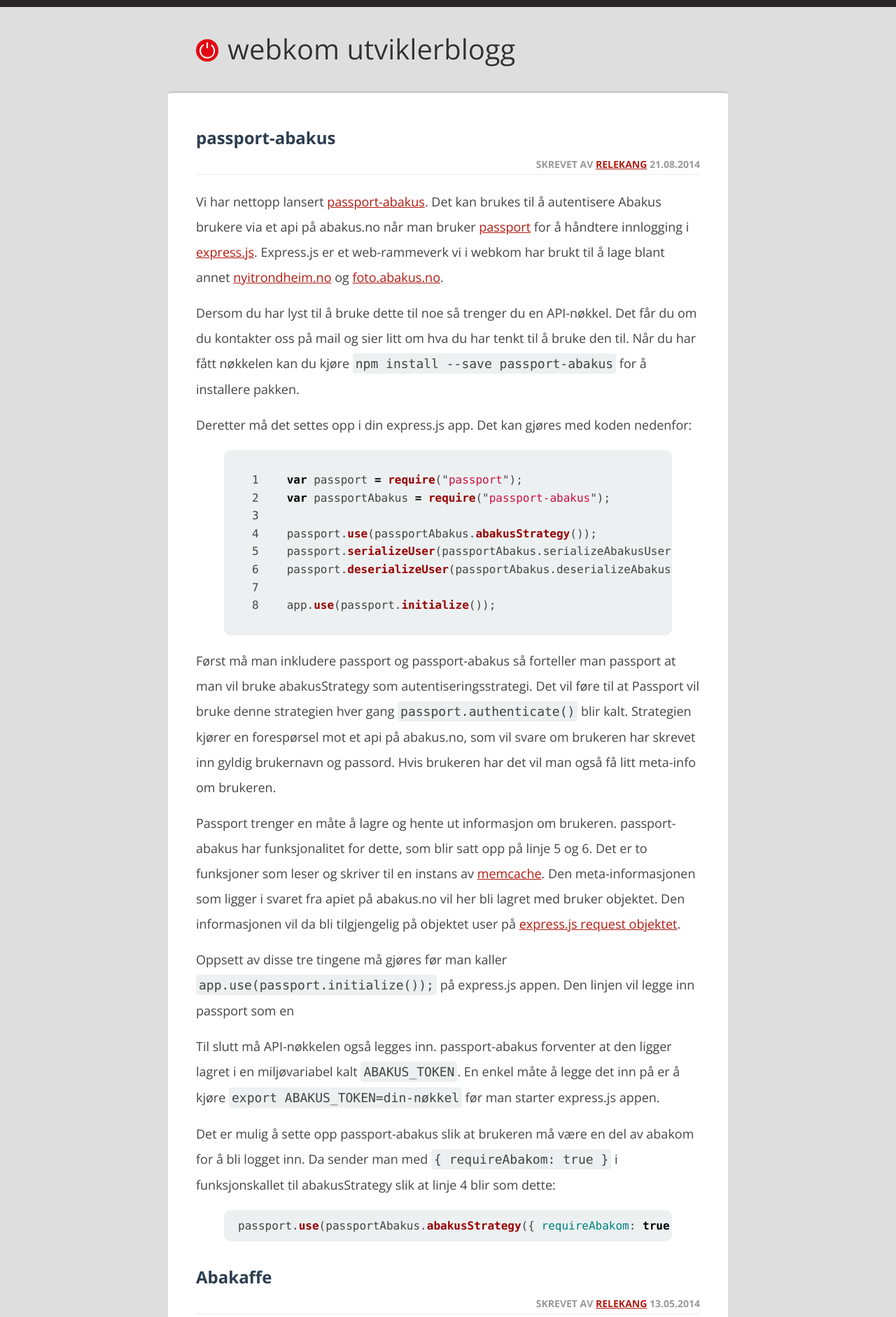
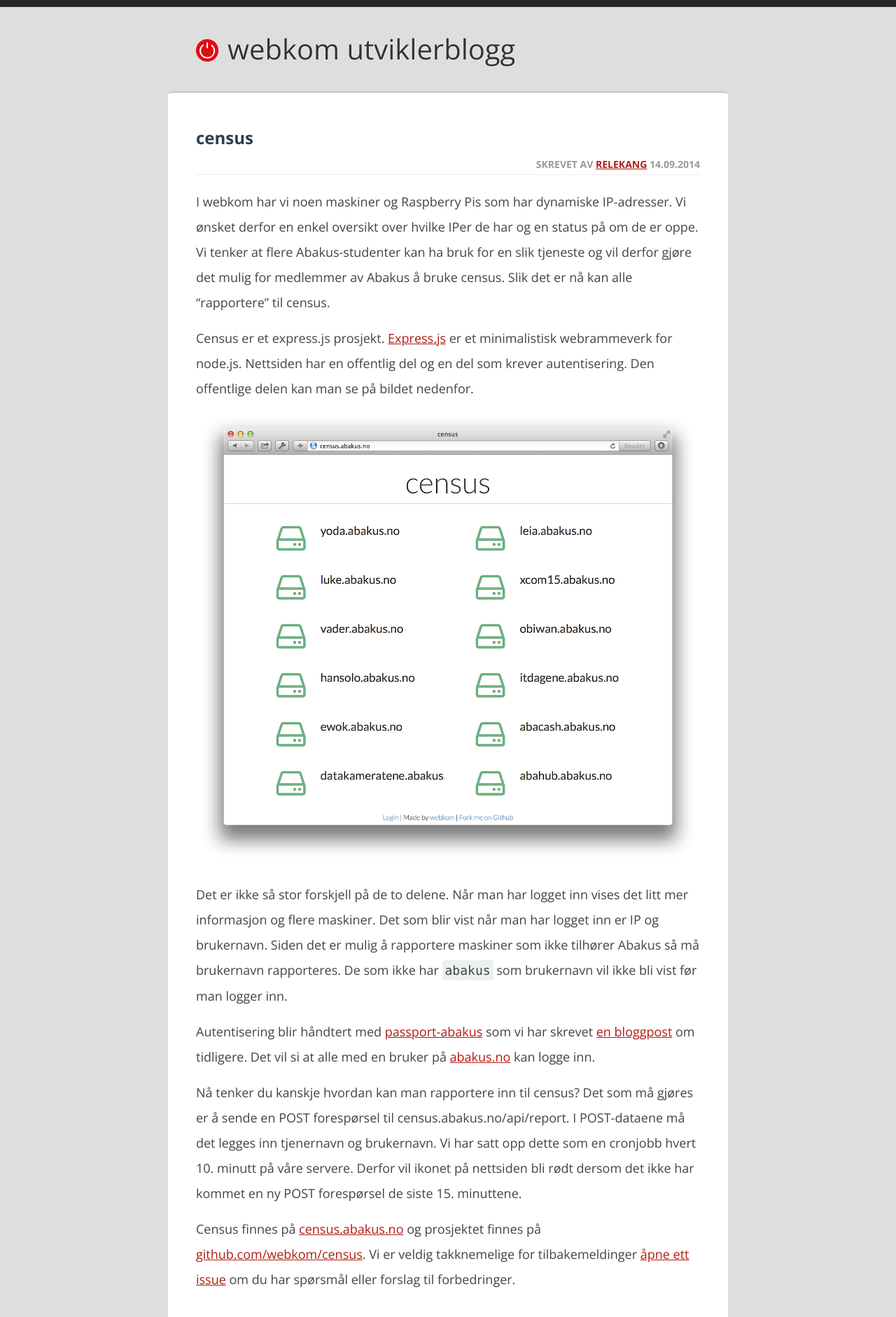
Before and after one commit to webkom/webkom.github.io, a Jekyll site: the page built from index.html, in a window 1280 px wide. Shown: the top 1882 px of the page at 70% size. Built offline with Jekyll 4.4.1, drawn with Linux system fonts in a browser that asks for light colours.

Commit message:
add post about census

```diff
--- /dev/null
+++ b/_posts/2014-09-14-census.md
@@ -0,0 +1,38 @@
+---
+layout: post
+title: census
+author: relekang
+
+---
+
+I webkom har vi noen maskiner og Raspberry Pis som har dynamiske IP-adresser.
+Vi ønsket derfor en enkel oversikt over hvilke IPer de har og en status på om de
+er oppe. Vi tenker at flere Abakus-studenter kan ha bruk for en slik tjeneste
+og vil derfor gjøre det mulig for medlemmer av Abakus å bruke census. Slik det er
+nå kan alle "rapportere" til census.
+
+Census er et express.js prosjekt. [Express.js](http://expressjs.com/) er
+et minimalistisk webrammeverk for node.js. Nettsiden har en offentlig del og en
+del som krever autentisering. Den offentlige delen kan man se på bildet
+nedenfor.
+
+![Census slik det ser ut når man ikke er logget inn](/images/posts/2014-09-07-census-screenshot.png)
+
+Det er ikke så stor forskjell på de to delene. Når man har logget inn vises det
+litt mer informasjon og flere maskiner. Det som blir vist når man har logget inn
+er IP og brukernavn. Siden det er mulig å rapportere maskiner som ikke tilhører
+Abakus så må brukernavn rapporteres. De som ikke har `abakus` som brukernavn
+vil ikke bli vist før man logger inn.
+
+Autentisering blir håndtert med [passport-abakus](https://github.com/webkom/passport-abakus)
+som vi har skrevet [en bloggpost](http://webkom.abakus.no/passport-abakus/) om
+tidligere. Det vil si at alle med en bruker på [abakus.no](http://abakus.no)
+kan logge inn.
+
+Nå tenker du kanskje hvordan kan man rapportere inn til census? Det som må
+gjøres er å sende en POST forespørsel til census.abakus.no/api/report. I
+POST-dataene må det legges inn tjenernavn og brukernavn. Vi har satt opp dette
+som en cronjobb hvert 10. minutt på våre servere. Derfor vil ikonet på nettsiden bli rødt dersom
+det ikke har kommet en ny POST forespørsel de siste 15. minuttene.
+
+Census finnes på [census.abakus.no](http://census.abakus.no) og prosjektet finnes på [github.com/webkom/census](https://github.com/webkom/census). Vi er veldig takknemelige for tilbakemeldinger [åpne ett issue](https://github.com/webkom/census/issues/new) om du har spørsmål eller forslag til forbedringer.
--- a/css/style.css
+++ b/css/style.css
@@ -121,6 +121,9 @@
   border-radius: 5px;
   border-top: 3px solid #ccc;
 }
+body > section img {
+  max-width: 100%;
+}
 footer {
   font-size: 14px;
   padding: 20px 40px;
--- a/css/style.styl
+++ b/css/style.styl
@@ -33,6 +33,9 @@
     padding 40px
     border-radius 5px
     border-top 3px solid #ccc
+
+    img
+      max-width: 100%
 
 footer
   font-size 14px
```
Also changed, not shown: images/posts/2014-09-07-census-screenshot.png (added).
